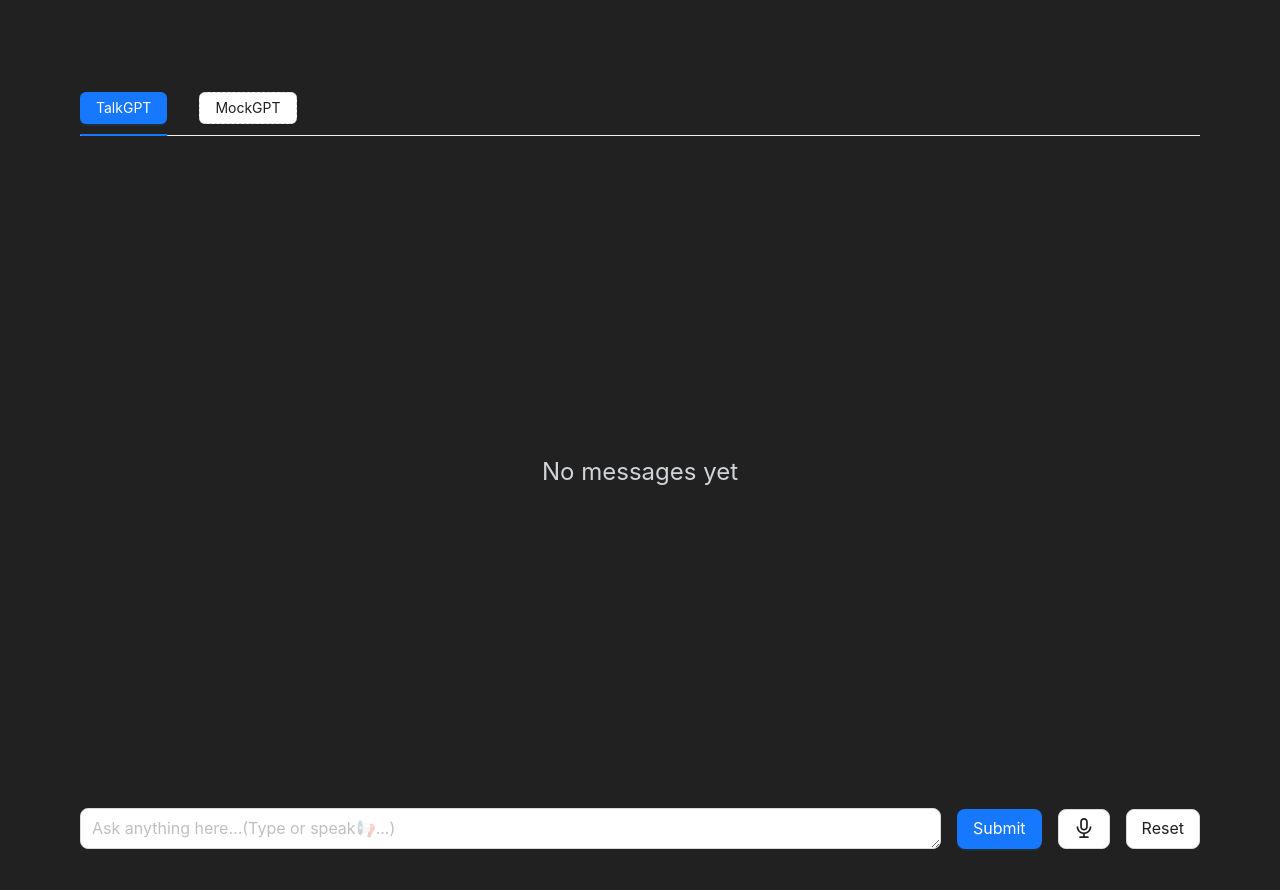
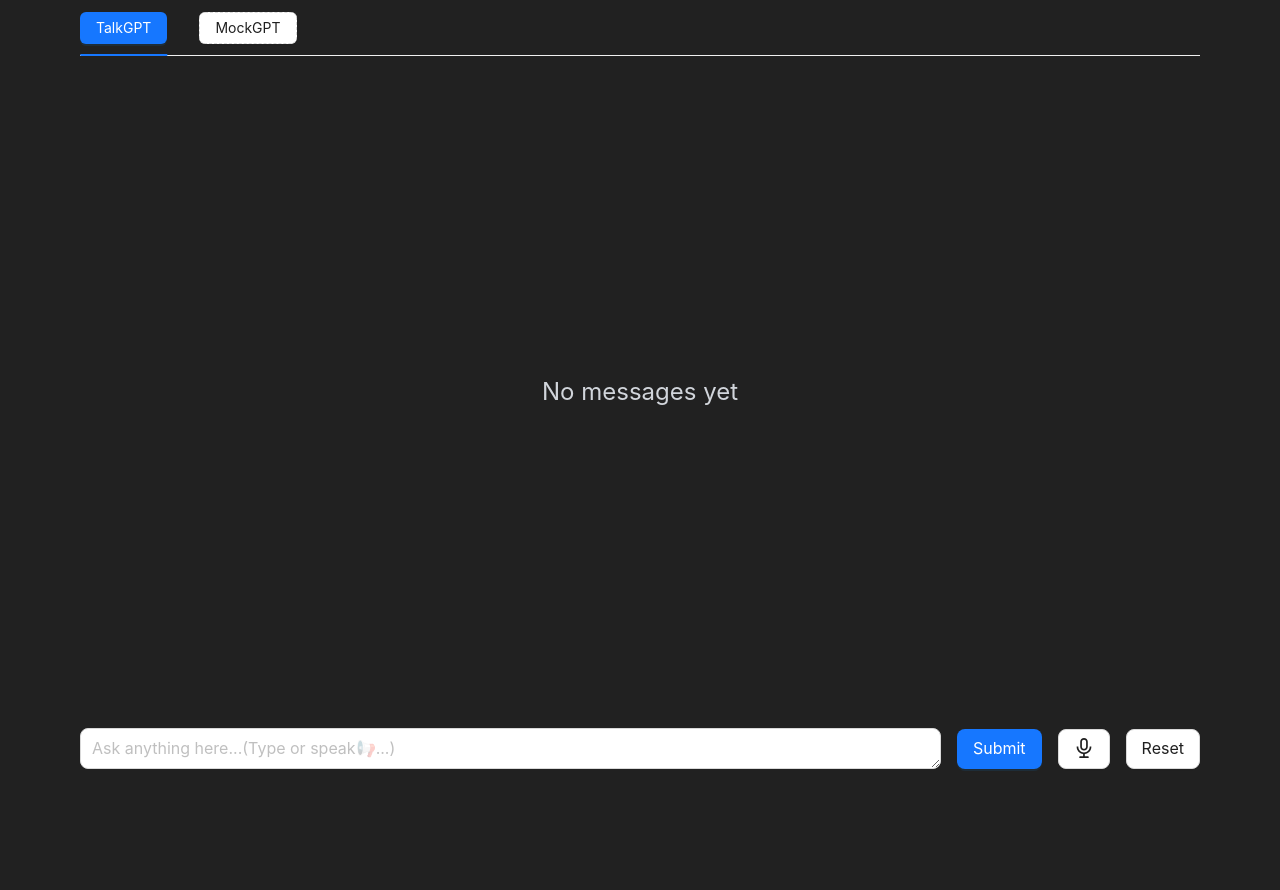
Before and after one commit to ShravanMeena/mockGPT, a React (Create React App) app: page / in a window 1280 px wide. Shown: the top 890 px of the page. After the commit the page ends 800 px from the top, so only its background shows below. Built offline with nearby package versions, Linux system fonts and the light colour scheme.

Commit message:
working code here

```diff
--- a/src/pages/home/Home.js
+++ b/src/pages/home/Home.js
@@ -401,7 +401,7 @@ export default function Home() {
   ];
 
   return (
-    <div className="px-4 md:p-20">
+    <div className="px-4 md:px-20">
       <Tabs defaultActiveKey="1" items={items} onChange={onChange} />
     </div>
   );
```
